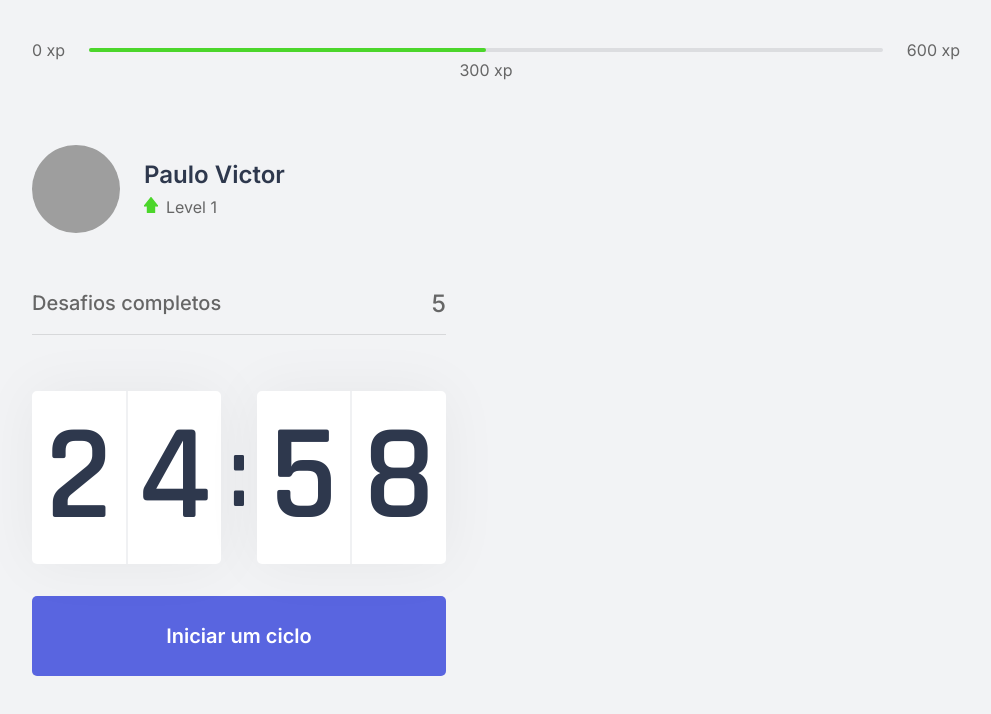
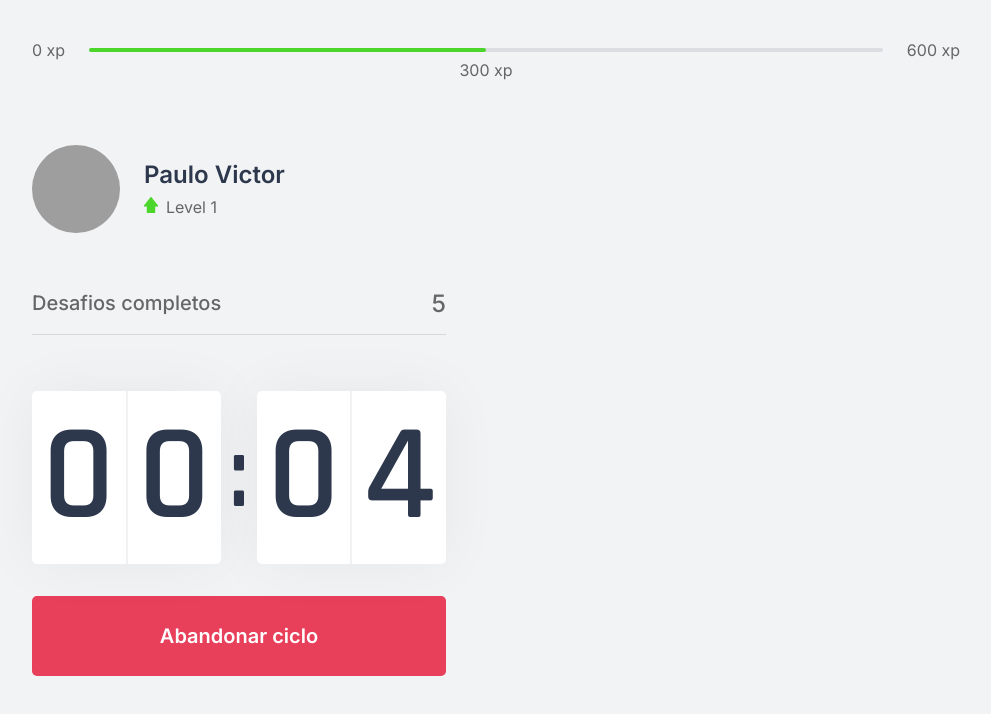
Before and after one commit to pv-cunha/move-it, a Next.js app: page / in a window 1280 px wide. Both pictures are taken after a click on the button "Iniciar um ciclo". Shown: the top 714 px of the page, without its empty margins (144-1135 px from the left). Built offline with nearby package versions, Linux system fonts and the light colour scheme; grey boxes are pictures that could not be loaded.

Commit message:
Countdown Component Done

```diff
--- a/src/components/Countdown.tsx
+++ b/src/components/Countdown.tsx
@@ -1,9 +1,14 @@
-import React from 'react'
-import styles from '../styles/components/Countdown.module.css'
+import React from 'react';
+import styles from '../styles/components/Countdown.module.css';
+
+let countdownTimeout: NodeJS.Timeout;
 
 export default function Countdown() {
-  const [time, setTime] = React.useState(25 * 60);
-  const [active, setActive] = React.useState(false);
+  const initialTime = 0.1 * 60;
+
+  const [time, setTime] = React.useState(initialTime);
+  const [isActive, setIsActive] = React.useState(false);
+  const [hasFinished, setHasFinished] = React.useState(false);
 
   const minutes = Math.floor(time / 60);
   const seconds = time % 60;
@@ -12,16 +17,25 @@ export default function Countdown() {
   const [secondLeft, secondRight] = String(seconds).padStart(2, '0').split('');
 
   const startCountdown = () => {
-    setActive(true);
-  }
+    setIsActive(true);
+  };
+
+  const resetCountdown = () => {
+    clearTimeout(countdownTimeout);
+    setIsActive(false);
+    setTime(initialTime);
+  };
 
   React.useEffect(() => {
-    if (active && time > 0) {
-      setTimeout(() => {
+    if (isActive && time > 0) {
+      countdownTimeout = setTimeout(() => {
         setTime(time - 1);
-      } ,1000);
+      }, 1000);
+    } else if (isActive && time === 0) {
+      setHasFinished(true);
+      setIsActive(false);
     }
-  }, [active, time]);
+  }, [isActive, time]);
 
   return (
     <div>
@@ -37,6 +51,21 @@ export default function Countdown() {
         </div>
       </div>
 
+      {hasFinished ? (
+        <button disabled className={styles.countdownButton}>
+          Ciclo encerrado
+        </button>
+      ) : (
+        <>
+          {isActive ? (
+            <button
+              type="button"
+              className={`${styles.countdownButton} ${styles.countdownButtonActive}`}
+              onClick={resetCountdown}
+            >
+              Abandonar ciclo
+            </button>
+          ) : (
             <button
               type="button"
               className={styles.countdownButton}
@@ -44,6 +73,9 @@ export default function Countdown() {
             >
               Iniciar um ciclo
             </button>
+          )}
+        </>
+      )}
     </div>
   );
 }
--- a/src/styles/components/Countdown.module.css
+++ b/src/styles/components/Countdown.module.css
@@ -59,6 +59,24 @@
   transition: all 0.2s;
 }
 
-.countdownButton:hover {
+.countdownButton:not(:disabled):hover {
   background: var(--blue-dark);
 }
+
+.countdownButtonActive {
+  background: var(--white);
+  color: var(--title);
+}
+
+.countdownButtonActive:not(:disabled):hover,
+.countdownButtonActive:not(:disabled):focus {
+  background: var(--red);
+  color: var(--white);
+  outline: none;
+}
+
+.countdownButton:disabled {
+  background: var(--white);
+  color: var(--text);
+  cursor: not-allowed;
+}
```
Lines whose indentation alone changed are shown as unchanged.
